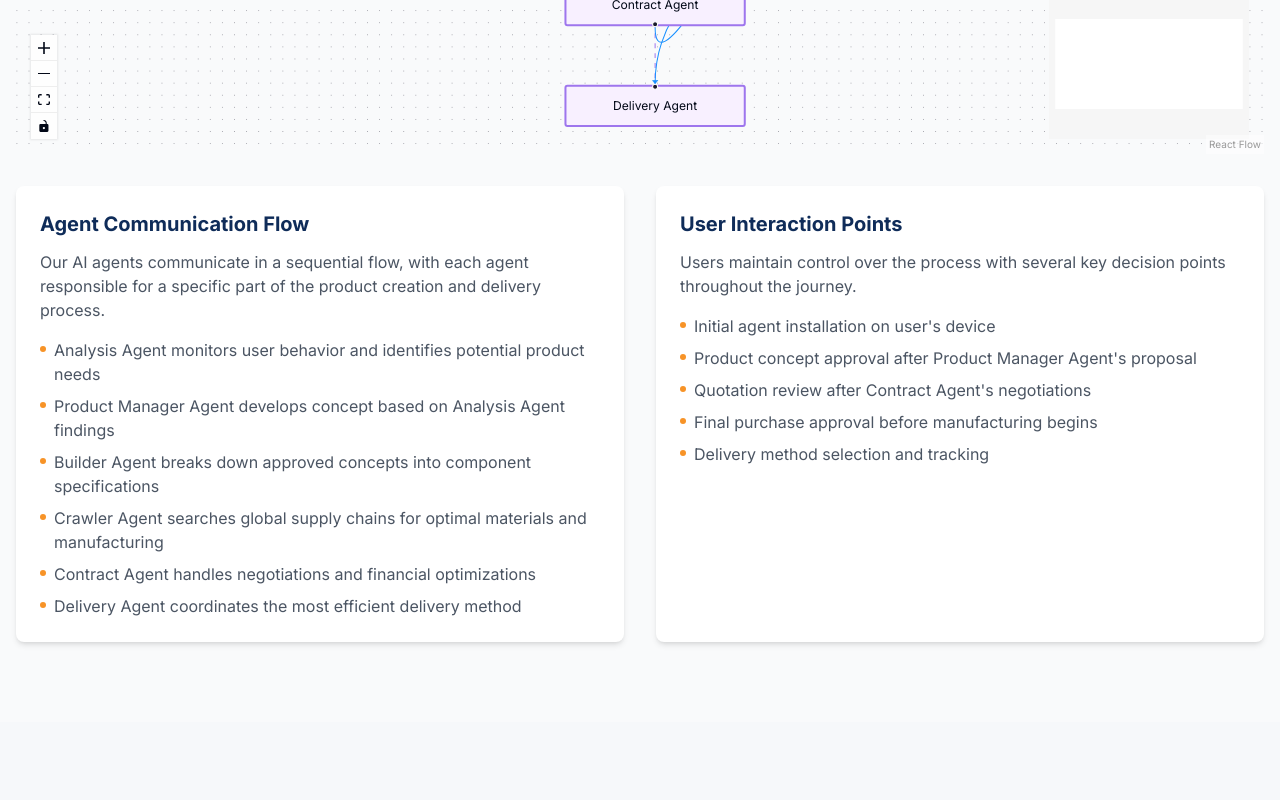
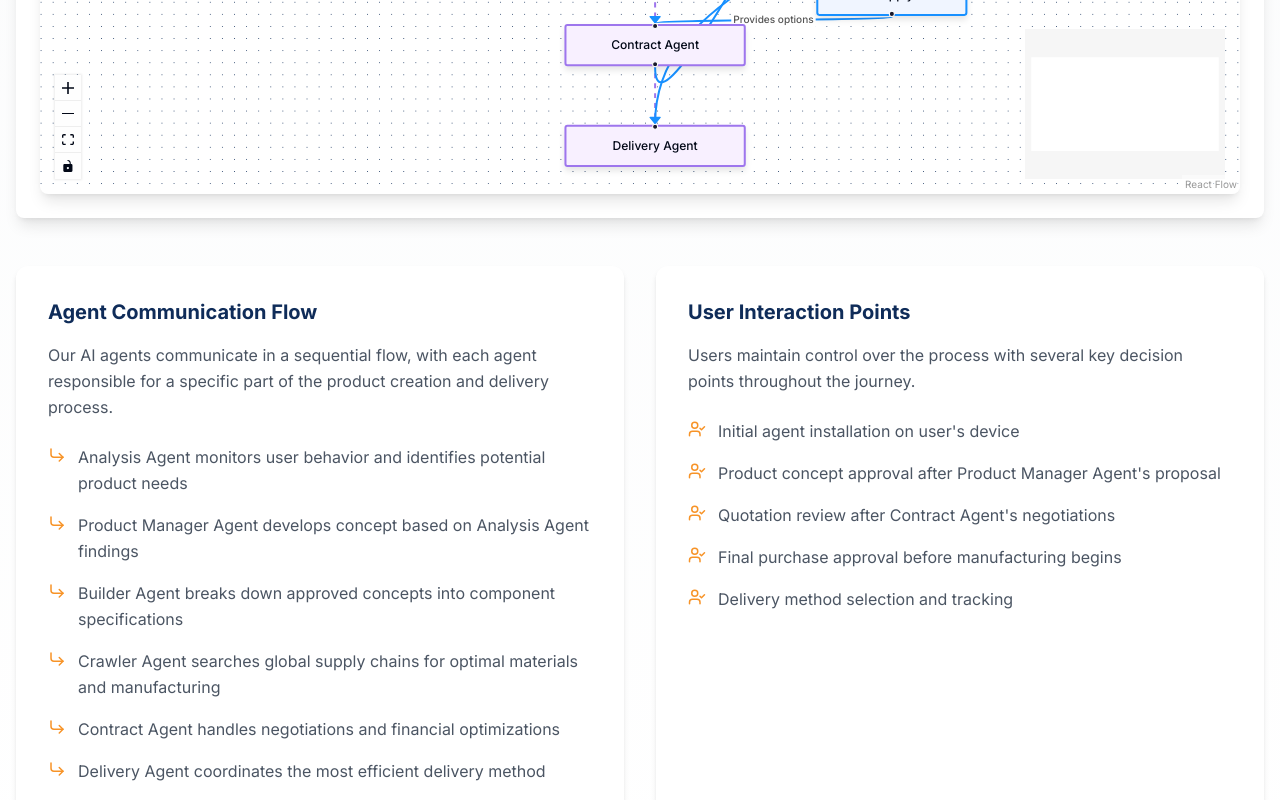
Before and after one commit to Awaken-Developer/cargo-flow-concept-site, a React (Vite) app: page / in a window 1280 px wide. Shown: the part 3260-4060 px from the top of the page. Built offline with nearby package versions, Linux system fonts and the light colour scheme.

Commit message:
Refine website design and flow
Improve the overall design and user flow of the website for a more elegant and refined experience.

```diff
--- a/src/components/AgentCommunicationFlow.tsx
+++ b/src/components/AgentCommunicationFlow.tsx
@@ -1,38 +1,32 @@
 
 import React from 'react';
+import { CornerDownRight } from 'lucide-react';
 
 const AgentCommunicationFlow = () => {
+  const steps = [
+    "Analysis Agent monitors user behavior and identifies potential product needs",
+    "Product Manager Agent develops concept based on Analysis Agent findings",
+    "Builder Agent breaks down approved concepts into component specifications",
+    "Crawler Agent searches global supply chains for optimal materials and manufacturing",
+    "Contract Agent handles negotiations and financial optimizations",
+    "Delivery Agent coordinates the most efficient delivery method"
+  ];
+
   return (
-    <div className="bg-white p-6 rounded-lg shadow-md">
-      <h3 className="text-xl font-bold mb-3 text-logistics-primary">Agent Communication Flow</h3>
-      <p className="text-gray-600 mb-4">
+    <div className="bg-white p-8 rounded-xl shadow-md transition-all duration-300 hover:shadow-lg">
+      <h3 className="text-xl font-bold mb-4 text-logistics-primary">Agent Communication Flow</h3>
+      <p className="text-gray-600 mb-6 leading-relaxed">
         Our AI agents communicate in a sequential flow, with each agent responsible for a specific part of the product creation and delivery process.
       </p>
-      <ul className="space-y-2 text-gray-600">
-        <li className="flex items-start">
-          <span className="h-1.5 w-1.5 rounded-full bg-logistics-accent mt-2 mr-2 flex-shrink-0"></span>
-          <span>Analysis Agent monitors user behavior and identifies potential product needs</span>
-        </li>
-        <li className="flex items-start">
-          <span className="h-1.5 w-1.5 rounded-full bg-logistics-accent mt-2 mr-2 flex-shrink-0"></span>
-          <span>Product Manager Agent develops concept based on Analysis Agent findings</span>
-        </li>
-        <li className="flex items-start">
-          <span className="h-1.5 w-1.5 rounded-full bg-logistics-accent mt-2 mr-2 flex-shrink-0"></span>
-          <span>Builder Agent breaks down approved concepts into component specifications</span>
-        </li>
-        <li className="flex items-start">
-          <span className="h-1.5 w-1.5 rounded-full bg-logistics-accent mt-2 mr-2 flex-shrink-0"></span>
-          <span>Crawler Agent searches global supply chains for optimal materials and manufacturing</span>
-        </li>
-        <li className="flex items-start">
-          <span className="h-1.5 w-1.5 rounded-full bg-logistics-accent mt-2 mr-2 flex-shrink-0"></span>
-          <span>Contract Agent handles negotiations and financial optimizations</span>
-        </li>
-        <li className="flex items-start">
-          <span className="h-1.5 w-1.5 rounded-full bg-logistics-accent mt-2 mr-2 flex-shrink-0"></span>
-          <span>Delivery Agent coordinates the most efficient delivery method</span>
-        </li>
+      <ul className="space-y-4 text-gray-600">
+        {steps.map((step, index) => (
+          <li key={index} className="flex items-start group">
+            <div className="flex-shrink-0 h-6 mr-3 text-logistics-accent mt-0.5">
+              <CornerDownRight size={18} className="group-hover:text-logistics-primary transition-colors" />
+            </div>
+            <span className="leading-relaxed group-hover:text-logistics-primary transition-colors">{step}</span>
+          </li>
+        ))}
       </ul>
     </div>
   );
--- a/src/components/AgentFlow.tsx
+++ b/src/components/AgentFlow.tsx
@@ -3,10 +3,11 @@ import React from 'react';
 import AgentFlowDiagram from './AgentFlowDiagram';
 import AgentCommunicationFlow from './AgentCommunicationFlow';
 import UserInteractionPoints from './UserInteractionPoints';
+import { Card } from '@/components/ui/card';
 
 const AgentFlow = () => {
   return (
-    <section id="agent-flow" className="py-20 bg-gray-50">
+    <section id="agent-flow" className="py-24 bg-gradient-to-b from-gray-50 to-white">
       <div className="container mx-auto px-4">
         <div className="text-center mb-16">
           <h2 className="text-3xl md:text-4xl font-bold text-logistics-primary mb-4">How Our Agents Connect</h2>
@@ -15,11 +16,11 @@ const AgentFlow = () => {
           </p>
         </div>
 
-        <div className="mt-6">
+        <Card className="p-6 mb-12 border-none shadow-lg">
           <AgentFlowDiagram />
-        </div>
+        </Card>
 
-        <div className="mt-8 grid grid-cols-1 md:grid-cols-2 gap-8">
+        <div className="mt-12 grid grid-cols-1 md:grid-cols-2 gap-8">
           <AgentCommunicationFlow />
           <UserInteractionPoints />
         </div>
--- a/src/components/AgentFlowDiagram.tsx
+++ b/src/components/AgentFlowDiagram.tsx
@@ -22,6 +22,8 @@ const initialNodes = [
       borderColor: '#9E76ED',
       borderWidth: 2,
       width: 180,
+      boxShadow: '0 4px 6px rgba(0, 0, 0, 0.1)',
+      fontWeight: 500,
     },
   },
   {
@@ -33,6 +35,8 @@ const initialNodes = [
       borderColor: '#9E76ED',
       borderWidth: 2,
       width: 180,
+      boxShadow: '0 4px 6px rgba(0, 0, 0, 0.1)',
+      fontWeight: 500,
     },
   },
   {
@@ -44,6 +48,8 @@ const initialNodes = [
       borderColor: '#9E76ED',
       borderWidth: 2,
       width: 180,
+      boxShadow: '0 4px 6px rgba(0, 0, 0, 0.1)',
+      fontWeight: 500,
     },
   },
   {
@@ -55,6 +61,8 @@ const initialNodes = [
       borderColor: '#9E76ED',
       borderWidth: 2,
       width: 180,
+      boxShadow: '0 4px 6px rgba(0, 0, 0, 0.1)',
+      fontWeight: 500,
     },
   },
   {
@@ -66,6 +74,8 @@ const initialNodes = [
       borderColor: '#9E76ED',
       borderWidth: 2,
       width: 180,
+      boxShadow: '0 4px 6px rgba(0, 0, 0, 0.1)',
+      fontWeight: 500,
     },
   },
   {
@@ -78,6 +88,8 @@ const initialNodes = [
       borderColor: '#9E76ED',
       borderWidth: 2,
       width: 180,
+      boxShadow: '0 4px 6px rgba(0, 0, 0, 0.1)',
+      fontWeight: 500,
     },
   },
   {
@@ -89,6 +101,8 @@ const initialNodes = [
       borderColor: '#F5A623',
       borderWidth: 2,
       width: 150,
+      boxShadow: '0 4px 6px rgba(0, 0, 0, 0.1)',
+      fontWeight: 500,
     },
   },
   {
@@ -101,6 +115,8 @@ const initialNodes = [
       borderWidth: 2,
       width: 150,
       borderRadius: '50%',
+      boxShadow: '0 4px 6px rgba(0, 0, 0, 0.1)',
+      fontWeight: 500,
     },
   },
   {
@@ -112,23 +128,25 @@ const initialNodes = [
       borderColor: '#1890ff',
       borderWidth: 2,
       width: 150,
+      boxShadow: '0 4px 6px rgba(0, 0, 0, 0.1)',
+      fontWeight: 500,
     },
   },
 ];
 
 const initialEdges = [
-  { id: 'e1-2', source: '1', target: '2', animated: true, style: { stroke: '#9E76ED' } },
-  { id: 'e2-3', source: '2', target: '3', animated: true, style: { stroke: '#9E76ED' } },
-  { id: 'e3-4', source: '3', target: '4', animated: true, style: { stroke: '#9E76ED' } },
-  { id: 'e4-5', source: '4', target: '5', animated: true, style: { stroke: '#9E76ED' } },
-  { id: 'e5-6', source: '5', target: '6', animated: true, style: { stroke: '#9E76ED' } },
+  { id: 'e1-2', source: '1', target: '2', animated: true, style: { stroke: '#9E76ED', strokeWidth: 2 } },
+  { id: 'e2-3', source: '2', target: '3', animated: true, style: { stroke: '#9E76ED', strokeWidth: 2 } },
+  { id: 'e3-4', source: '3', target: '4', animated: true, style: { stroke: '#9E76ED', strokeWidth: 2 } },
+  { id: 'e4-5', source: '4', target: '5', animated: true, style: { stroke: '#9E76ED', strokeWidth: 2 } },
+  { id: 'e5-6', source: '5', target: '6', animated: true, style: { stroke: '#9E76ED', strokeWidth: 2 } },
   {
     id: 'e7-1',
     source: '7',
     target: '1',
     label: 'Hosts',
-    labelStyle: { fill: '#555' },
-    style: { stroke: '#F5A623' },
+    labelStyle: { fill: '#555', fontWeight: 500 },
+    style: { stroke: '#F5A623', strokeWidth: 2 },
     markerEnd: { type: MarkerType.ArrowClosed, color: '#F5A623' },
   },
   {
@@ -136,8 +154,8 @@ const initialEdges = [
     source: '2',
     target: '8',
     label: 'Suggests products',
-    labelStyle: { fill: '#555' },
-    style: { stroke: '#1890ff' },
+    labelStyle: { fill: '#555', fontWeight: 500 },
+    style: { stroke: '#1890ff', strokeWidth: 2 },
     markerEnd: { type: MarkerType.ArrowClosed, color: '#1890ff' },
   },
   {
@@ -145,8 +163,8 @@ const initialEdges = [
     source: '8',
     target: '3',
     label: 'Approves concept',
-    labelStyle: { fill: '#555' },
-    style: { stroke: '#1890ff' },
+    labelStyle: { fill: '#555', fontWeight: 500 },
+    style: { stroke: '#1890ff', strokeWidth: 2 },
     markerEnd: { type: MarkerType.ArrowClosed, color: '#1890ff' },
   },
   {
@@ -154,8 +172,8 @@ const initialEdges = [
     source: '4',
     target: '9',
     label: 'Searches for materials',
-    labelStyle: { fill: '#555' },
-    style: { stroke: '#1890ff' },
+    labelStyle: { fill: '#555', fontWeight: 500 },
+    style: { stroke: '#1890ff', strokeWidth: 2 },
     markerEnd: { type: MarkerType.ArrowClosed, color: '#1890ff' },
   },
   {
@@ -163,8 +181,8 @@ const initialEdges = [
     source: '9',
     target: '5',
     label: 'Provides options',
-    labelStyle: { fill: '#555' },
-    style: { stroke: '#1890ff' },
+    labelStyle: { fill: '#555', fontWeight: 500 },
+    style: { stroke: '#1890ff', strokeWidth: 2 },
     markerEnd: { type: MarkerType.ArrowClosed, color: '#1890ff' },
   },
   {
@@ -172,8 +190,8 @@ const initialEdges = [
     source: '5',
     target: '8',
     label: 'Presents quotation',
-    labelStyle: { fill: '#555' },
-    style: { stroke: '#1890ff' },
+    labelStyle: { fill: '#555', fontWeight: 500 },
+    style: { stroke: '#1890ff', strokeWidth: 2 },
     markerEnd: { type: MarkerType.ArrowClosed, color: '#1890ff' },
   },
   {
@@ -181,8 +199,8 @@ const initialEdges = [
     source: '8',
     target: '6',
     label: 'Approves purchase',
-    labelStyle: { fill: '#555' },
-    style: { stroke: '#1890ff' },
+    labelStyle: { fill: '#555', fontWeight: 500 },
+    style: { stroke: '#1890ff', strokeWidth: 2 },
     markerEnd: { type: MarkerType.ArrowClosed, color: '#1890ff' },
   },
 ];
@@ -192,7 +210,7 @@ const AgentFlowDiagram = () => {
   const [edges] = useEdgesState(initialEdges);
 
   return (
-    <div style={{ width: '100%', height: '600px' }}>
+    <div style={{ width: '100%', height: '600px' }} className="rounded-lg overflow-hidden shadow-lg">
       <ReactFlow
         nodes={nodes}
         edges={edges}
@@ -200,8 +218,17 @@ const AgentFlowDiagram = () => {
         attributionPosition="bottom-right"
       >
         <Controls />
-        <MiniMap />
-        <Background variant="dots" gap={12} size={1} />
+        <MiniMap
+          nodeStrokeColor={(n) => {
+            if (n.style?.borderColor) return n.style.borderColor;
+            return '#0F2C59';
+          }}
+          nodeColor={(n) => {
+            if (n.style?.backgroundColor) return n.style.backgroundColor;
+            return '#fff';
+          }}
+        />
+        <Background variant="dots" size={1} gap={12} color="#0F2C59" />
       </ReactFlow>
     </div>
   );
--- a/src/components/UserInteractionPoints.tsx
+++ b/src/components/UserInteractionPoints.tsx
@@ -1,34 +1,31 @@
 
 import React from 'react';
+import { UserCheck } from 'lucide-react';
 
 const UserInteractionPoints = () => {
+  const interactionPoints = [
+    "Initial agent installation on user's device",
+    "Product concept approval after Product Manager Agent's proposal",
+    "Quotation review after Contract Agent's negotiations",
+    "Final purchase approval before manufacturing begins",
+    "Delivery method selection and tracking"
+  ];
+
   return (
-    <div className="bg-white p-6 rounded-lg shadow-md">
-      <h3 className="text-xl font-bold mb-3 text-logistics-primary">User Interaction Points</h3>
-      <p className="text-gray-600 mb-4">
+    <div className="bg-white p-8 rounded-xl shadow-md transition-all duration-300 hover:shadow-lg">
+      <h3 className="text-xl font-bold mb-4 text-logistics-primary">User Interaction Points</h3>
+      <p className="text-gray-600 mb-6 leading-relaxed">
         Users maintain control over the process with several key decision points throughout the journey.
       </p>
-      <ul className="space-y-2 text-gray-600">
-        <li className="flex items-start">
-          <span className="h-1.5 w-1.5 rounded-full bg-logistics-accent mt-2 mr-2 flex-shrink-0"></span>
-          <span>Initial agent installation on user's device</span>
-        </li>
-        <li className="flex items-start">
-          <span className="h-1.5 w-1.5 rounded-full bg-logistics-accent mt-2 mr-2 flex-shrink-0"></span>
-          <span>Product concept approval after Product Manager Agent's proposal</span>
-        </li>
-        <li className="flex items-start">
-          <span className="h-1.5 w-1.5 rounded-full bg-logistics-accent mt-2 mr-2 flex-shrink-0"></span>
-          <span>Quotation review after Contract Agent's negotiations</span>
-        </li>
-        <li className="flex items-start">
-          <span className="h-1.5 w-1.5 rounded-full bg-logistics-accent mt-2 mr-2 flex-shrink-0"></span>
-          <span>Final purchase approval before manufacturing begins</span>
-        </li>
-        <li className="flex items-start">
-          <span className="h-1.5 w-1.5 rounded-full bg-logistics-accent mt-2 mr-2 flex-shrink-0"></span>
-          <span>Delivery method selection and tracking</span>
-        </li>
+      <ul className="space-y-4 text-gray-600">
+        {interactionPoints.map((point, index) => (
+          <li key={index} className="flex items-start group">
+            <div className="flex-shrink-0 h-6 mr-3 text-logistics-accent mt-0.5">
+              <UserCheck size={18} className="group-hover:text-logistics-primary transition-colors" />
+            </div>
+            <span className="leading-relaxed group-hover:text-logistics-primary transition-colors">{point}</span>
+          </li>
+        ))}
       </ul>
     </div>
   );
```
